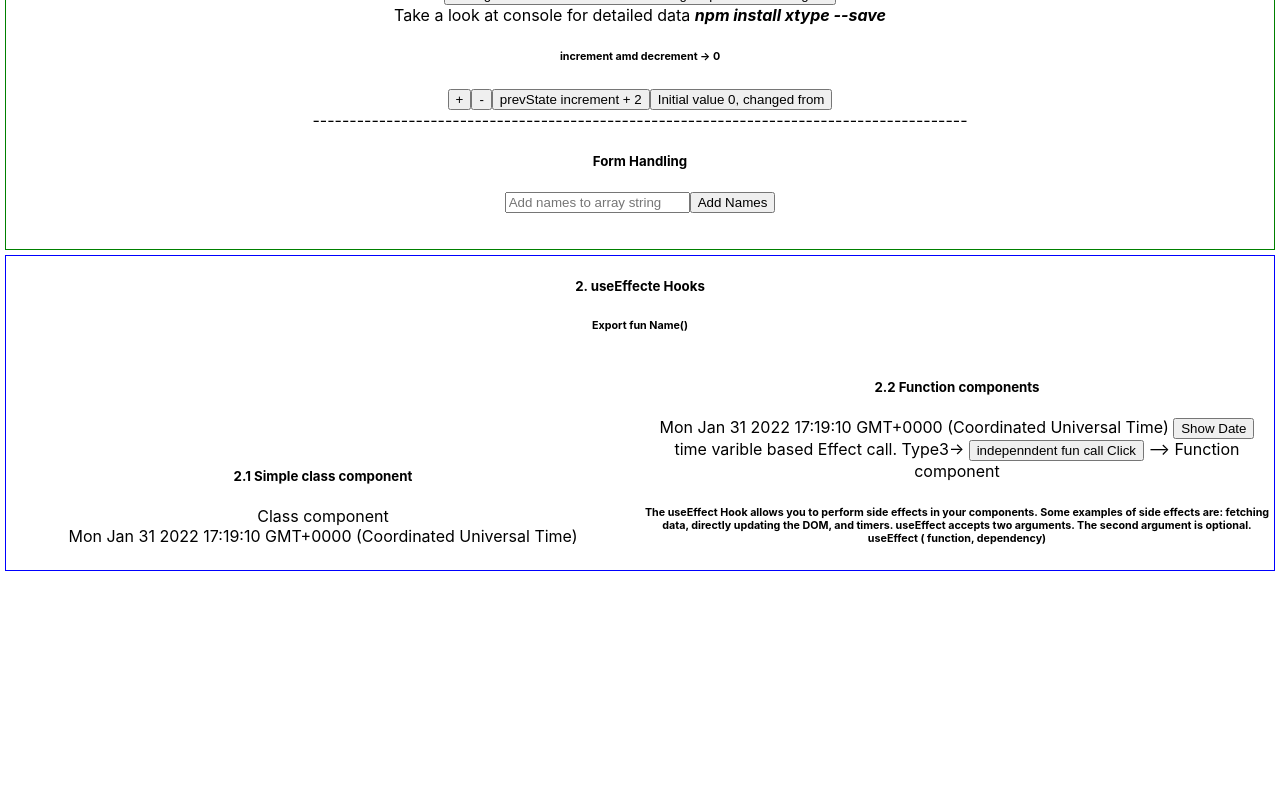
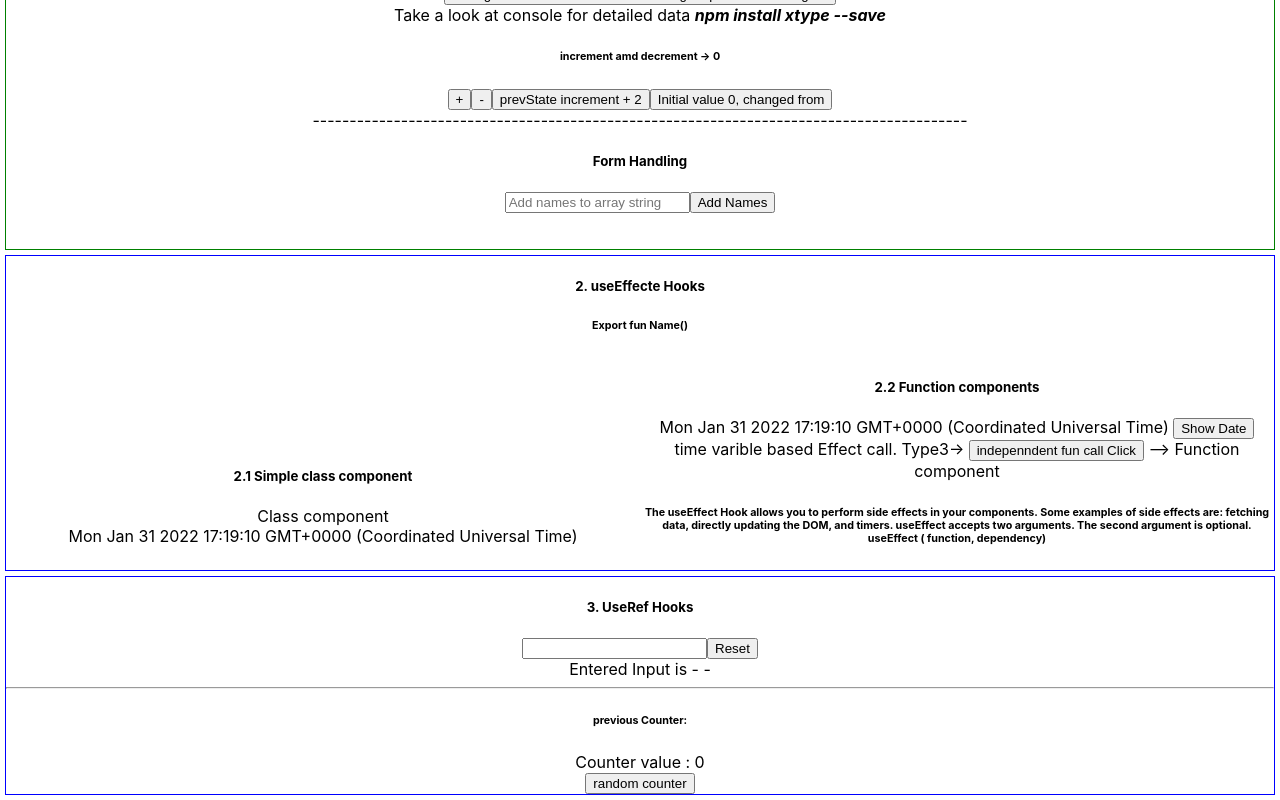
Before and after one commit to gnganapath/DipeshMalvia_YT_UI, a React (Create React App) app in the folder react-hooks/: page / in a window 1280 px wide. Shown: the part 293-1093 px from the top of the page. Before the commit the page ends 869 px from the top, so only its background shows below. Built offline with nearby package versions, Linux system fonts and the light colour scheme.

Commit message:
useRef Hooks -- focus input element, store prevoius state value

```diff
--- a/react-hooks/src/App.js
+++ b/react-hooks/src/App.js
@@ -3,14 +3,20 @@ import  './App.css';
 import { FunctionComponent } from './functioncomponent';  // type-3 => arrya export
 import  UseStateHookDemo from './hooks-components/useStateHook';   // type-1 =>typical 2 line export default
 import { UseEffectHook } from './hooks-components/useeffecthook';   // type-2 =>export without default
+import  UseRefHook from './hooks-components/useRefHook';
 
 function App() {
   return (
     <div className="App">
       <div> Hello React Hooks
         <FunctionComponent />
+
         <UseStateHookDemo />
+
         <UseEffectHook />
+
+        <UseRefHook />
+
       </div>
     </div>
   );
--- a/react-hooks/src/hooks-components/useRefHook.js
+++ b/react-hooks/src/hooks-components/useRefHook.js
@@ -0,0 +1,49 @@
+import React, { useState, useRef, useEffect } from 'react';
+
+export default function useRefHookDemo(){
+
+/*
+useRef:
+=======
+1. DOM reference - focus input textbox  - retunr Object - has property current
+2. useRef for storing the previous state
+3. hold mutable value prevent re-render of component
+
+*/
+//useRef 1. use case
+const [ name, setName ] = useState("");
+const inputEl = useRef("");
+console.log(inputEl);
+const resetInput = () => {
+    setName("");   // array fun for click the reset button
+    inputEl.current.focus();  // the input element will focus the textbox
+    //inputEl.current.value = "gan"   // it will get value in textbox after reset but the name variable state not get . so it's invalid
+};
+
+//useRef 2,3 use cases
+const [ counter, setCounter ] = useState(0);
+const previousCounterRef = useRef("");
+
+useEffect(()=>{
+    previousCounterRef.current = counter;
+}, [counter]);
+
+return (
+     <div className="App" style={{border: '1px solid blue', margin: 5}}>
+            <h5> 3. UseRef Hooks </h5>
+            <div>
+                <input ref={inputEl} name="name" autoComplete="off" type="text" value={name} onChange ={(e) => setName(e.target.value)} />
+                <button onClick={resetInput} >Reset</button>
+                <div> Entered Input is - {name} -</div>
+                <hr />
+                <div>
+                    {typeof previousCounterRef.current !== "undefined" && (<h6> previous Counter: {previousCounterRef.current} </h6>) }
+                    Counter value : {counter}
+
+                    <div><button onClick= { (e) => {setCounter(Math.ceil(Math.random()* 100) )}}>random counter </button></div>
+                </div>
+            </div>
+    </div>
+)
+
+}
```
